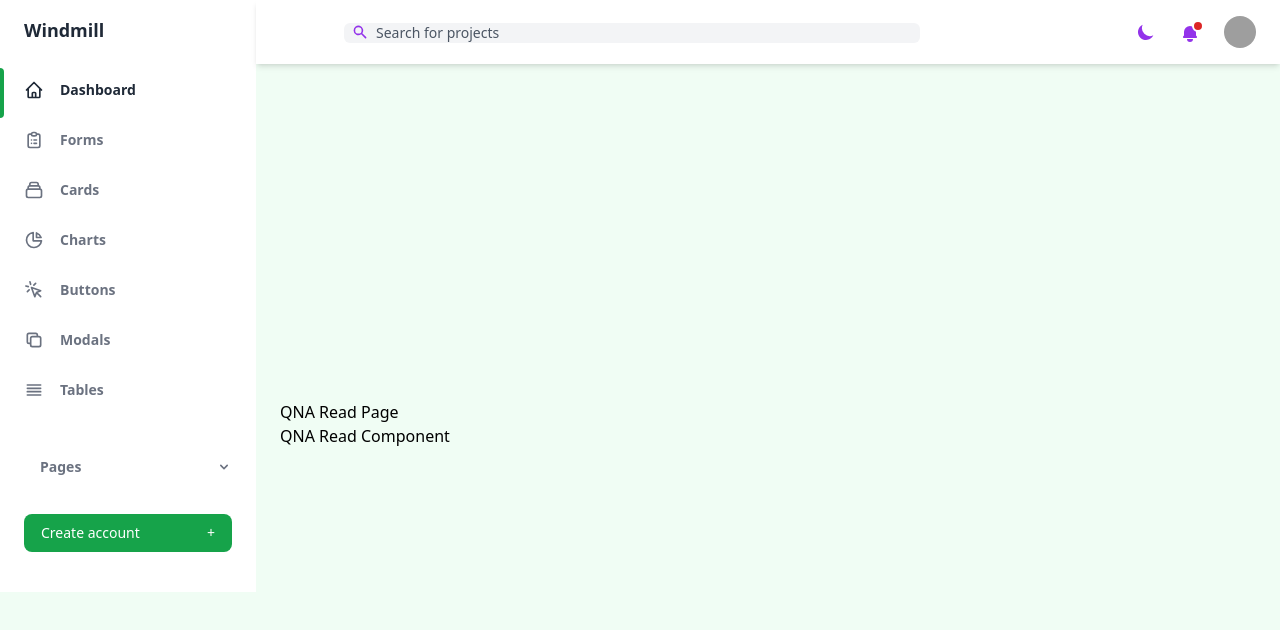
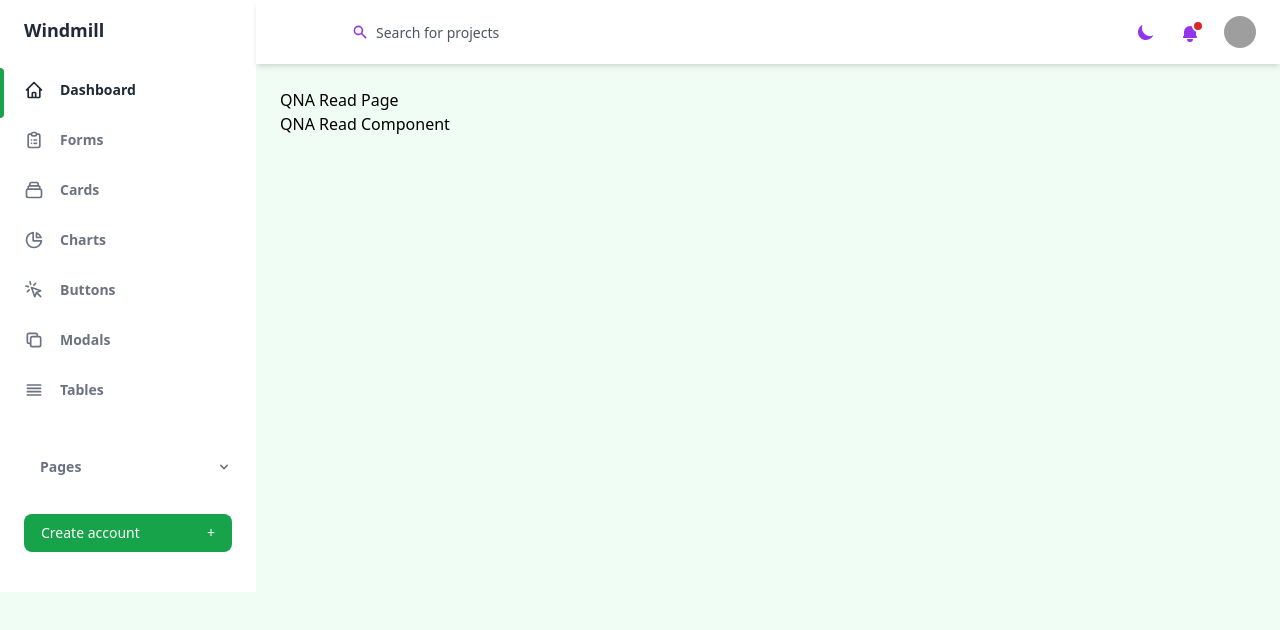
Before and after one commit to yun9699/CareBridgeAdmin, a React (Vite) app: page /qna/read in a window 1280 px wide. Shown: the top 630 px of the page. Built offline with nearby package versions, Linux system fonts and the light colour scheme; grey boxes are pictures that could not be loaded.

Commit message:
feat : header edit

```diff
--- a/src/layout/Header.jsx
+++ b/src/layout/Header.jsx
@@ -26,7 +26,7 @@ function Header() {
     };
 
     return (
-        <div className="flex flex-col flex-1 w-full">
+        <div className="flex flex-col w-full">
             <header className={`z-10 py-4 bg-white shadow-md ${darkMode ? 'dark:bg-gray-800' : ''}`}>
                 <div className="container flex items-center justify-between h-full px-6 mx-auto text-purple-600 dark:text-purple-300">
                     {/* Mobile hamburger */}
@@ -67,11 +67,12 @@ function Header() {
                                 </svg>
                             </div>
                             <input
-                                className="w-full pl-8 pr-2 text-sm text-gray-700 placeholder-gray-600 bg-gray-100 border-0 rounded-md dark:placeholder-gray-500 dark:bg-gray-700 dark:text-gray-200 focus:placeholder-gray-500 focus:bg-white focus:border-green-300 focus:outline-none focus:shadow-outline-green"
+                                className="w-full pl-8 pr-2 text-sm text-gray-700 placeholder-gray-600 bg-white border-0 rounded-md focus:placeholder-gray-500 focus:bg-white focus:border-green-300 focus:outline-none focus:shadow-outline-green"
                                 type="text"
                                 placeholder="Search for projects"
                                 aria-label="Search"
                             />
+
                         </div>
                     </div>
 
```
